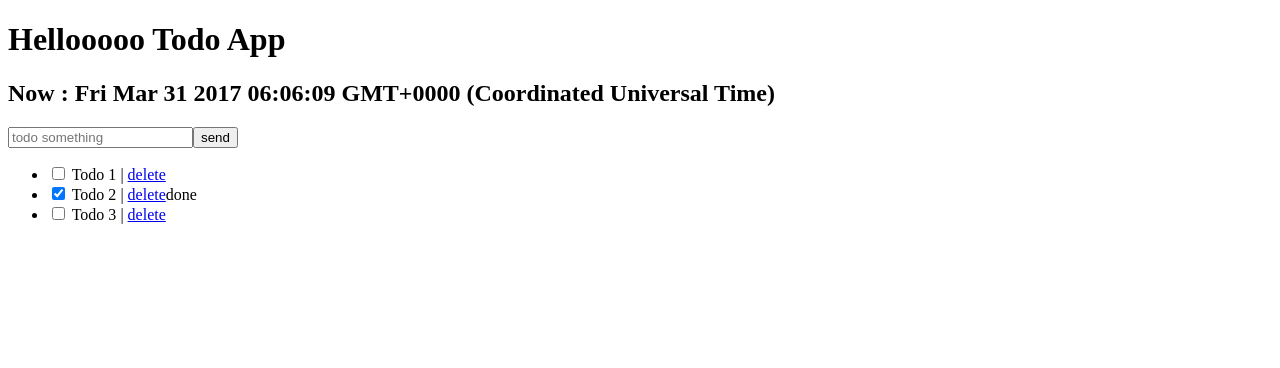
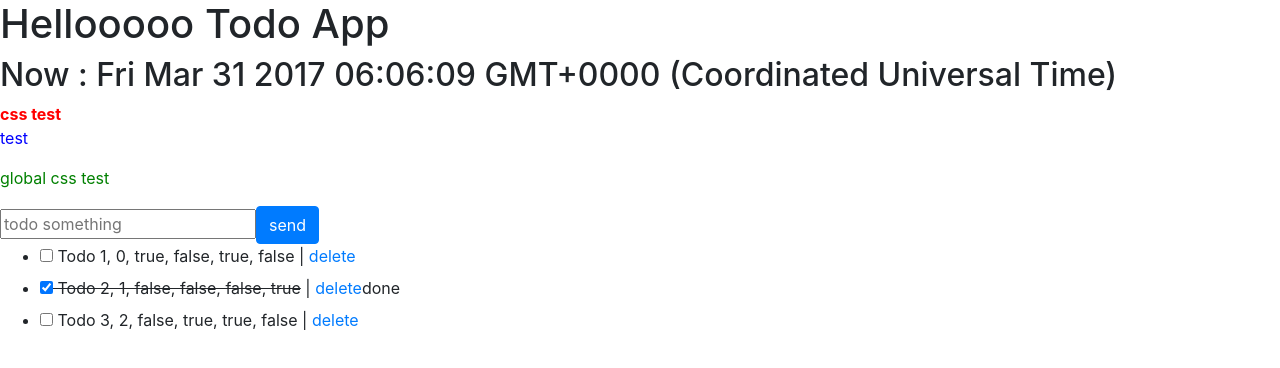
Before and after one commit to lighter/ng-learn, an Angular app in the folder todolist/: page / in a window 1280 px wide. Shown: the top 368 px of the page. Built offline with nearby package versions, Linux system fonts and the light colour scheme.

Commit message:
add todo list demo

```diff
--- a/todolist/package.json
+++ b/todolist/package.json
@@ -20,7 +20,10 @@
     "@angular/platform-browser": "^4.0.0",
     "@angular/platform-browser-dynamic": "^4.0.0",
     "@angular/router": "^4.0.0",
+    "bootstrap": "^4.0.0-alpha.6",
     "core-js": "^2.4.1",
+    "jquery": "^3.2.1",
+    "ng2-bootstrap": "^1.6.1",
     "rxjs": "^5.1.0",
     "zone.js": "^0.8.4"
   },
--- a/todolist/src/app/add-form/add-form.component.html
+++ b/todolist/src/app/add-form/add-form.component.html
@@ -1,3 +1,3 @@
 <!--<input type="text" [value]="todoText" (input)="changeTodoText($event)" [placeholder]="placeholderText">-->
 <input type="text" [(ngModel)]="todoText" [placeholder]="placeholderText">
-<button (click)="addTodo($event)">send</button>
+<button (click)="addTodo($event)" class="btn btn-primary">send</button>
--- a/todolist/src/app/header/header.component.css
+++ b/todolist/src/app/header/header.component.css
@@ -0,0 +1,7 @@
+strong {
+  color: red;
+}
+
+#p_text {
+  color: blue;
+}
--- a/todolist/src/app/header/header.component.html
+++ b/todolist/src/app/header/header.component.html
@@ -1,2 +1,6 @@
 <h1>{{title}}</h1>
 <h2>{{'Now : ' + getDate()}}</h2>
+
+<strong>css test</strong>
+<p id="p_text">test</p>
+<p id="p_global_text">global css test</p>
--- a/todolist/src/app/todo-items/todo-items.component.css
+++ b/todolist/src/app/todo-items/todo-items.component.css
@@ -0,0 +1,3 @@
+.done {
+  text-decoration: line-through;
+}
--- a/todolist/src/app/todo-items/todo-items.component.html
+++ b/todolist/src/app/todo-items/todo-items.component.html
@@ -1,7 +1,7 @@
 <ul>
-  <li *ngFor="let item of items">
-    <label htmlFor="chk_{{item.id}}">
-      <input type="checkbox" id="chk_{{item.id}}" [checked]="item.done"> {{item.value}}
+  <li *ngFor="let item of items; let recordIndex = index; let firstRecord = first; let lastRecord = last; let evenRecord = even; let oddRecord = odd">
+    <label htmlFor="chk_{{item.id}}" [ngClass]="{'done': item.done}">
+      <input type="checkbox" id="chk_{{item.id}}" [checked]="item.done"> {{item.value}}, {{recordIndex}}, {{firstRecord}}, {{lastRecord}}, {{evenRecord}}, {{oddRecord}}
     </label>
     |
     <a href="#" (click)="delete(item)">delete</a>
--- a/todolist/src/styles.css
+++ b/todolist/src/styles.css
@@ -1 +1,4 @@
 /* You can add global styles to this file, and also import other style files */
+#p_global_text {
+  color: green;
+}
```
Also changed, not shown: todolist/angular-cli.json (+6 -2 lines), todolist/.angular-cli.json.
